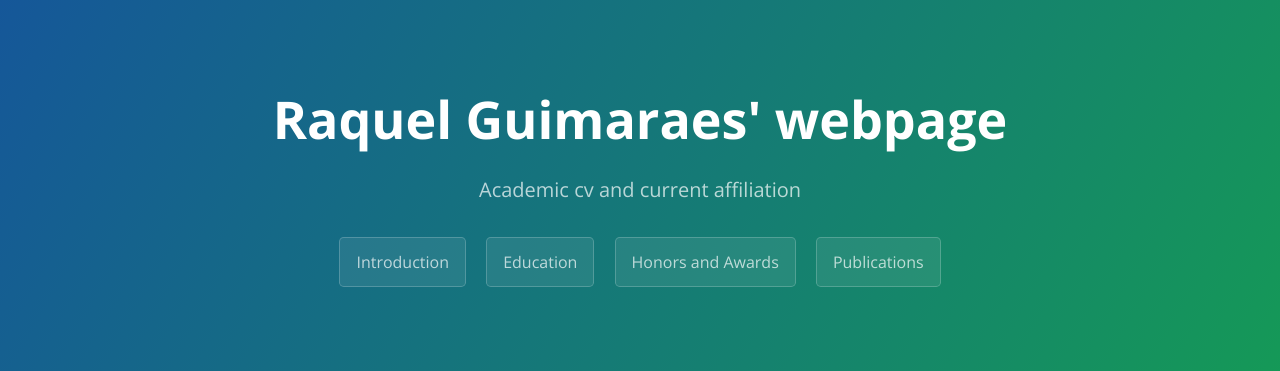
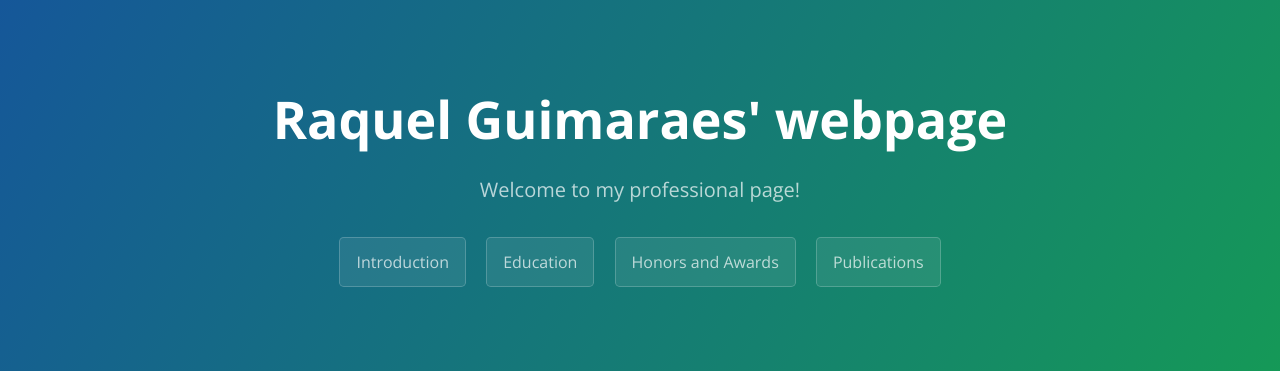
Before and after one commit to raquelrguima/raquelrguima.github.io, a Jekyll site: the page built from README.md, in a window 1280 px wide. Shown: the top 371 px of the page. Built offline with Jekyll 4.4.1, drawn with Linux system fonts in a browser that asks for light colours; our own code applies the rules of GitHub Pages for plain Markdown files.

Commit message:
Update _config.yml

```diff
--- a/_config.yml
+++ b/_config.yml
@@ -1,6 +1,6 @@
 theme                    : jekyll-theme-cayman
 title                    : "Raquel Guimaraes' webpage"
-tagline                  : Academic cv and current affiliation
+tagline                  : Welcome to my professional page!
 name                     : &name "Raquel Guimaraes"
 description              : &description "Welcome to my professional page!"
 
```
